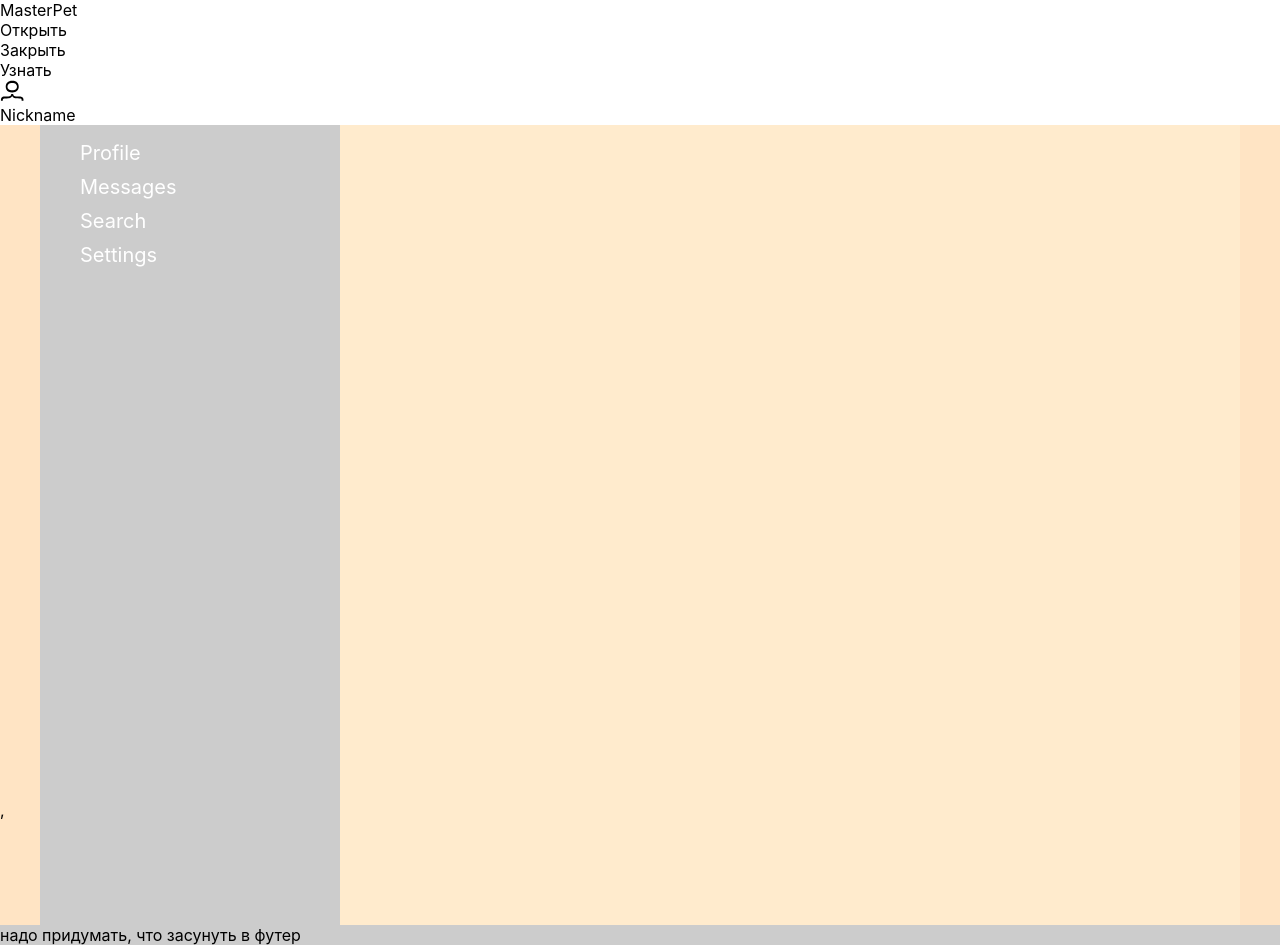
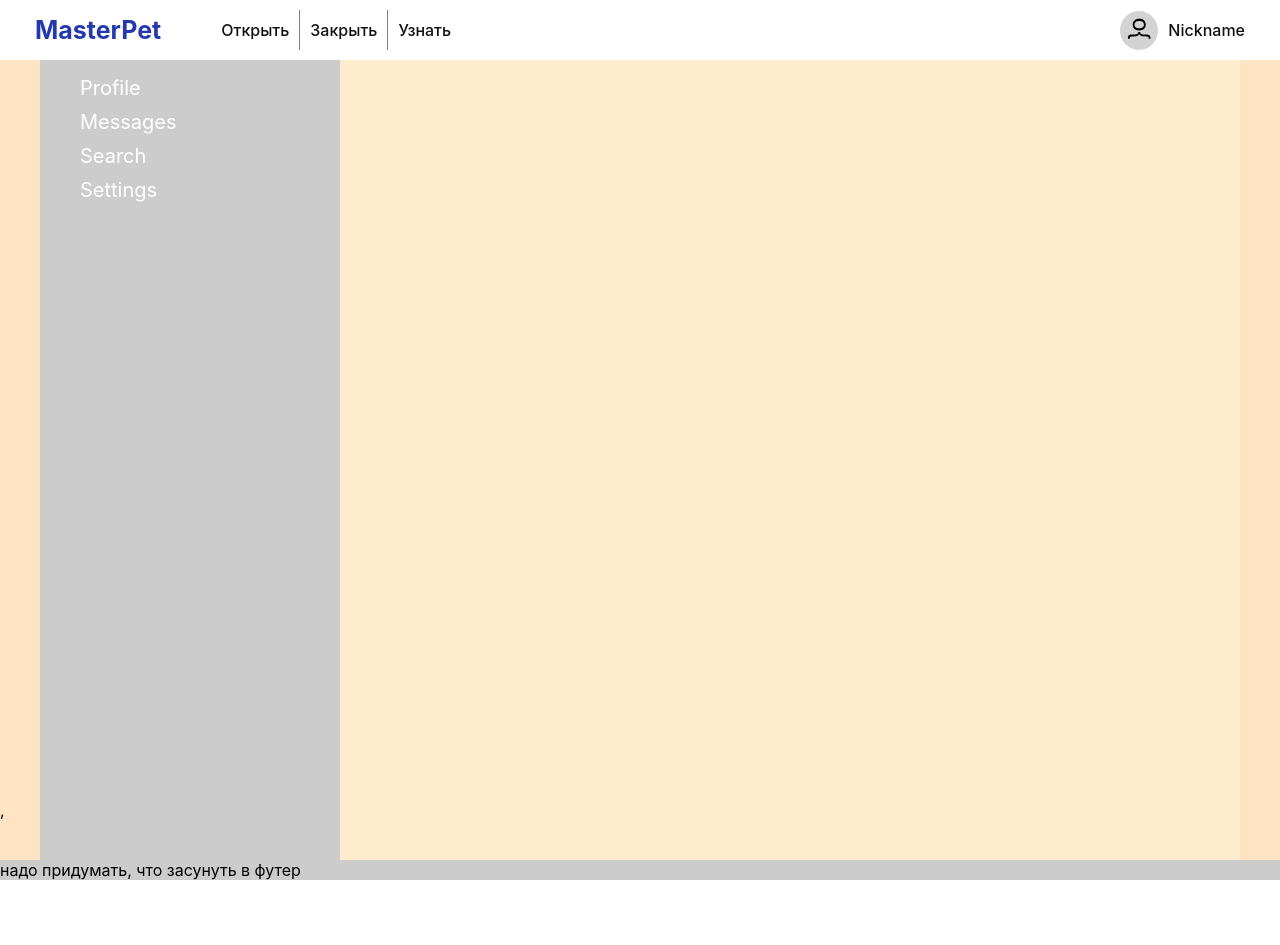
Before and after one commit to nastjazzz/final_project, a React (Create React App) app: page / in a window 1280 px wide. After the commit the page ends 880 px from the top, so only its background shows below. Built offline with nearby package versions, Linux system fonts and the light colour scheme.

Commit message:
Added css styles

```diff
--- a/src/components/Header/Header.module.css
+++ b/src/components/Header/Header.module.css
@@ -0,0 +1,56 @@
+.nav__wrapper {
+	padding: 10px 35px;
+
+	font-weight: 500;
+
+	color: #111;
+
+	background-color: rgb(255, 255, 255);
+}
+
+.left__header {
+	display: flex;
+}
+
+.logo__wrapper {
+	margin-right: 25px;
+}
+
+#text__logo {
+	font-size: 25px;
+	font-weight: 700;
+
+	color: rgb(37, 57, 175);
+}
+
+.link__wrapper {
+	padding: 10px;
+	border-right: 1px solid grey;
+
+	transition: .3s;
+}
+
+.link__wrapper:last-child {
+	margin: 0;
+	border-right: none;
+}
+
+.link__wrapper:hover {
+	background-color: rgba(0, 0, 0, .05);
+}
+
+.avatar__wrapper {
+	padding: 7px;
+	margin-right: 10px;
+
+	border-radius: 50%;
+
+	background-color: lightgrey;
+}
+
+/* Reusable styles */
+.flex__row {
+	display: flex;
+	align-items: center;
+	justify-content: space-between;
+}
```
